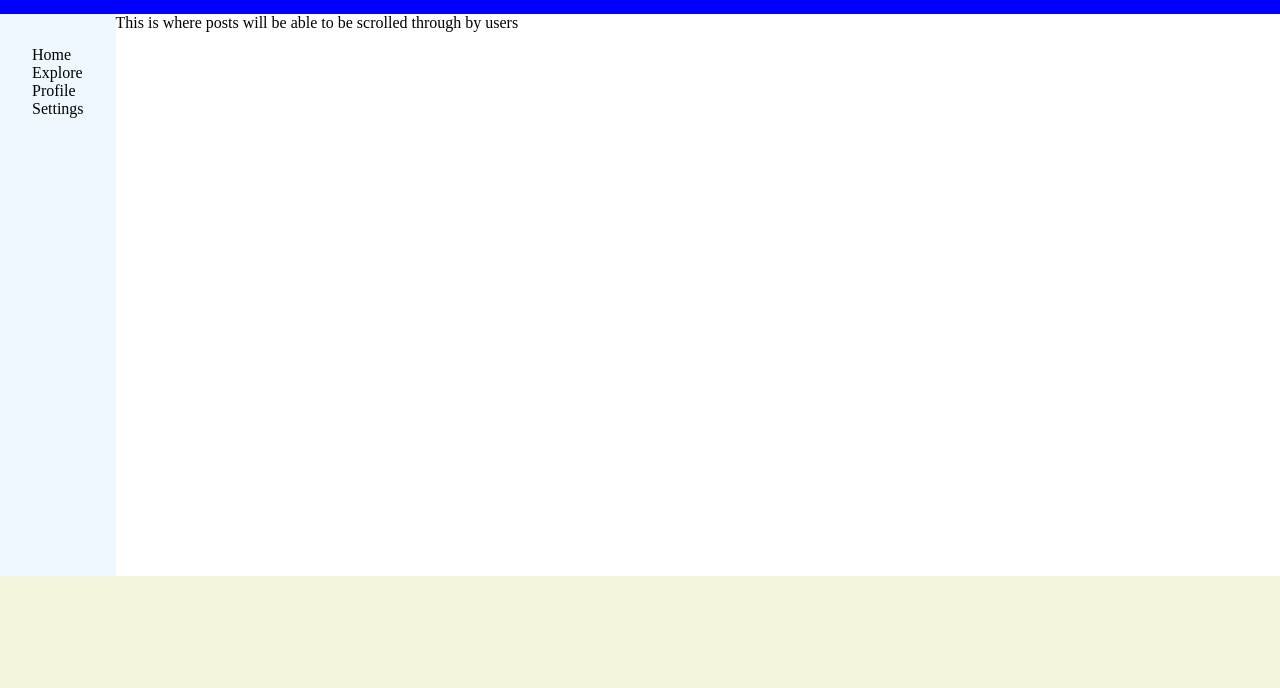
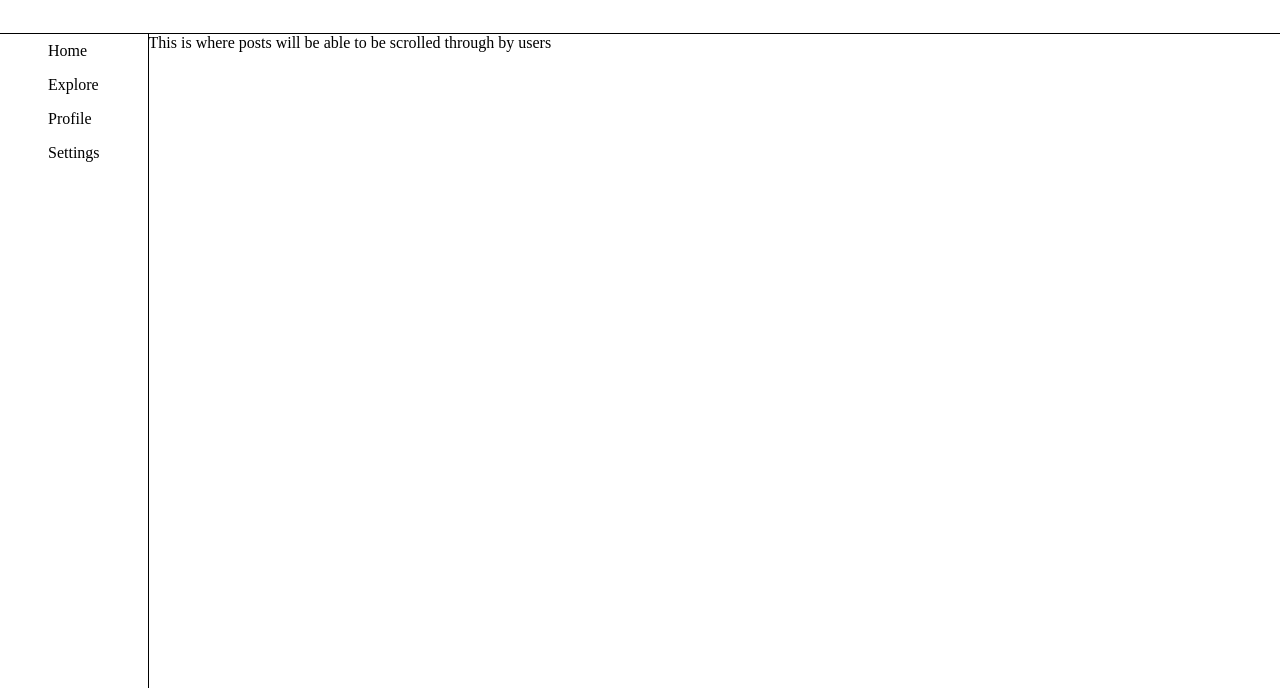
Before and after one commit to Nick676191/bridge-goal-based-app, a plain HTML site: page index.html in a window 1280 px wide. Shown: the part 112-800 px from the top of the page. Drawn offline with Linux system fonts and the light colour scheme.

Commit message:
Change layout of home page in site slightly and add some additional html pages to the pages directory

```diff
--- a/index.html
+++ b/index.html
@@ -9,8 +9,8 @@
 </head>
 <body>
     <!-- the homepage of the web-app will live here -->
-    <!-- will design into a grid with three simple parts: header, main content, footer -->
-    <!-- the main content container will be split into two seperate portions where one part is a sidebar and the rest are the posts that people can see -->
+    <!-- will design into a grid with two simple parts: header, main content -->
+    <!-- the main content container will be split into three seperate portions where one part is a sidebar and the rest are the posts that people can see and the other sidebar allows users to track their progress towards their goals -->
 
     <!-- header -->
     <div class="header">
@@ -35,20 +35,17 @@
 
     <!-- main container -->
     <div class="main-container">
-        <nav class="sidebar">
+        <nav class="left-sidebar">
             <ul>
-                <li>Home</li>
-                <li>Explore</li>
-                <li>Profile</li>
-                <li>Settings</li>
+                <li><a href="./index.html" target="_blank" rel="noopener noreferrer">Home</a></li>
+                <li><a href="" target="_blank" rel="noopener noreferrer">Explore</a></li>
+                <li><a href="" target="_blank" rel="noopener noreferrer">Profile</a></li>
+                <li><a href="" target="_blank" rel="noopener noreferrer">Settings</a></li>
             </ul>
         </nav>
         <div class="content">
             This is where posts will be able to be scrolled through by users
         </div>
     </div>
-
-    <!-- footer -->
-    <div class="footer"></div>
 </body>
 </html>
--- a/style.css
+++ b/style.css
@@ -18,8 +18,9 @@ body {
     grid-area: 1 / 1 / 2 / 5;
     justify-content: space-between;
     align-items: center;
-    background-color: blue;
+    /* background-color: blue; */
     padding: 0.5rem 3rem;
+    border-bottom: 1px solid black;
 }
 
 .logo {
@@ -33,7 +34,7 @@ body {
     border-radius: 25%;
 }
 
-button a {
+a {
     color: black;
     text-decoration: none;
 }
@@ -43,21 +44,23 @@ button a {
     grid-area: 2 / 1 / 7 / 5;
 }
 
-.sidebar {
-    background-color: aliceblue;
+.left-sidebar {
+    /* background-color: aliceblue; */
+    border-right: 1px solid black;
 }
 
-.sidebar li {
+.left-sidebar li {
     list-style-type: none;
+    padding: 0.5rem 3rem;
 }
 
-.sidebar ul {
+.left-sidebar ul {
     margin: 0;
-    padding: 2rem;
-
+    padding: 0;
+    display: flex;
+    flex-direction: column;
 }
 
-.footer {
-    background-color: beige;
-    grid-area: 7 / 1 / 8 / 5;
+.left-sidebar li:hover {
+    background-color: lightgrey;
 }
```
Also changed, not shown: pages/explore.html (added), pages/settings.html (added).
